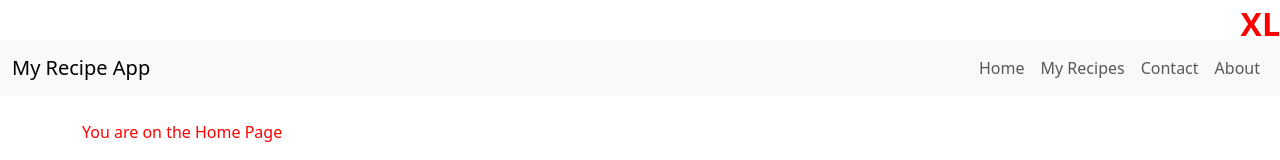
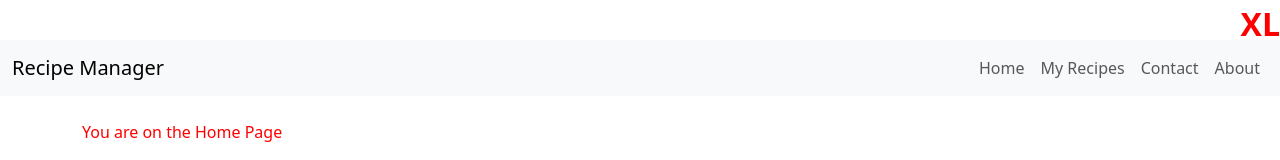
Before and after one commit to Exo-MDR-CD2000/multi-react-project, a React (Vite) app: page / in a window 1280 px wide. Shown: the top 160 px of the page. Built offline with nearby package versions, Linux system fonts and the light colour scheme; no server answers.

Commit message:
renamed navbar brand

```diff
--- a/src/components/Navbar.tsx
+++ b/src/components/Navbar.tsx
@@ -11,7 +11,7 @@ const Navbar: React.FC = () => {
   return (
     <nav className="navbar navbar-expand-lg navbar-light bg-light">
       <div className="container-fluid">
-        <Link className="navbar-brand" to="/">My Recipe App</Link>
+        <Link className="navbar-brand" to="/">Recipe Manager</Link>
         <button className="navbar-toggler" type="button" data-bs-toggle="collapse" data-bs-target="#navbarNav" aria-controls="navbarNav" aria-expanded="false" aria-label="Toggle navigation">
           <span className="navbar-toggler-icon"></span>
         </button>
```
